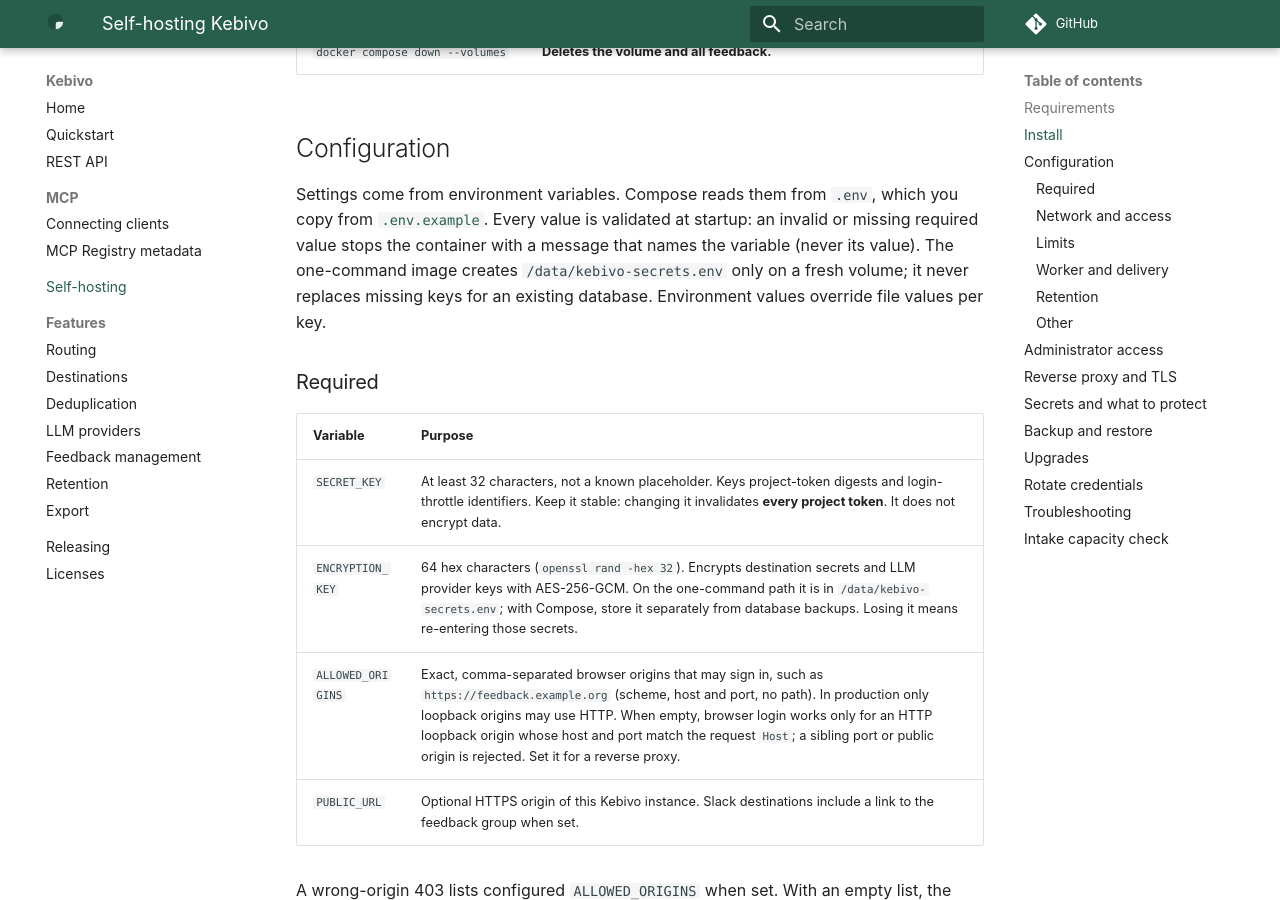
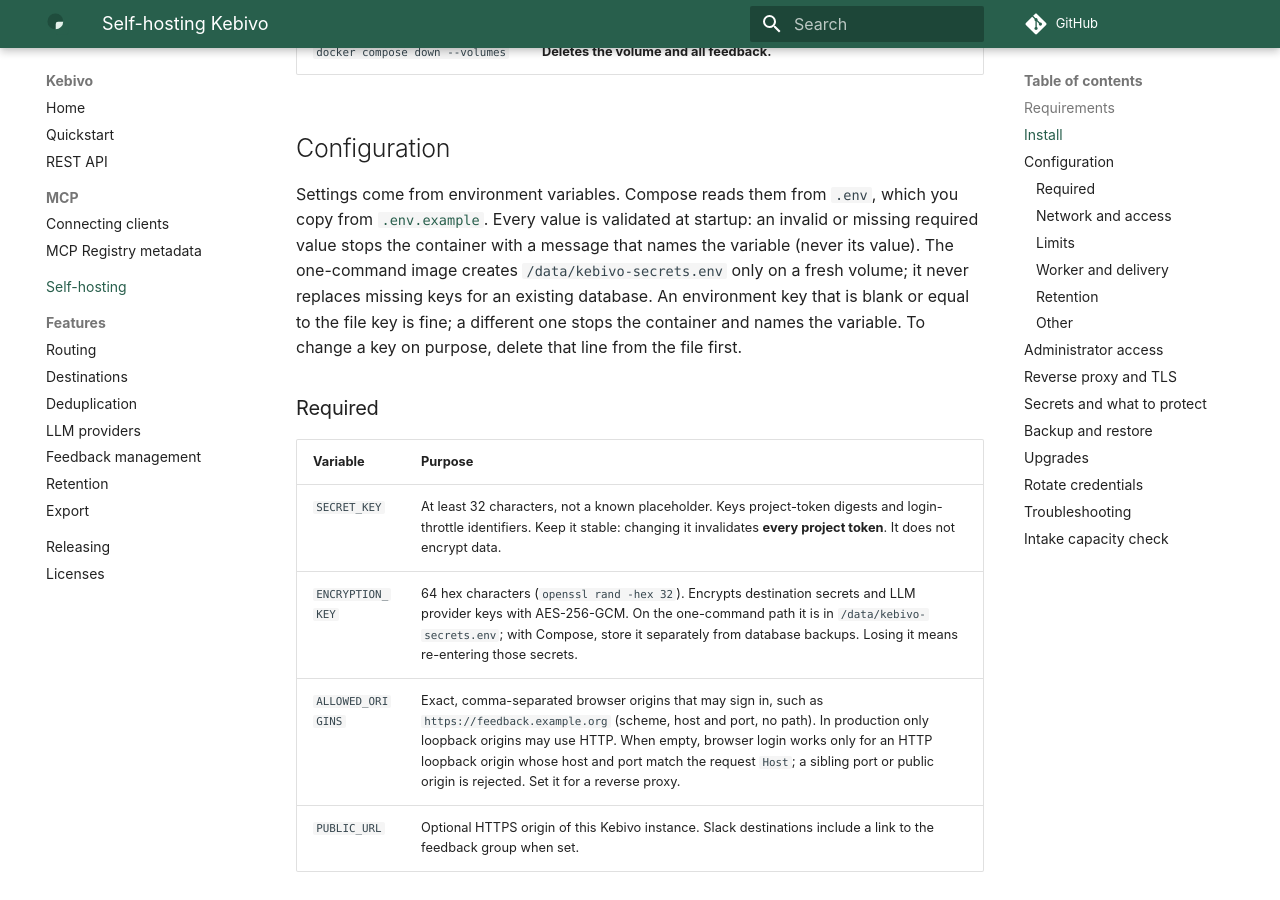
Before and after one commit to OCNAI/kebivo, an MkDocs documentation site: the page built from docs/self-hosting.md, in a window 1280 px wide and 900 px high, scrolled down 1468 px. Built offline with MkDocs 1.6.1 and Material for MkDocs 9.7.7, drawn with Linux system fonts in a browser that asks for light colours.

Commit message:
Say that a differing environment key stops startup
Signed-off-by: OCNAI <155850614+OCNAI@users.noreply.github.com>

```diff
--- a/docs/self-hosting.md
+++ b/docs/self-hosting.md
@@ -42,7 +42,7 @@
 
 ## Configuration
 
-Settings come from environment variables. Compose reads them from `.env`, which you copy from [`.env.example`](../.env.example). Every value is validated at startup: an invalid or missing required value stops the container with a message that names the variable (never its value). The one-command image creates `/data/kebivo-secrets.env` only on a fresh volume; it never replaces missing keys for an existing database. Environment values override file values per key.
+Settings come from environment variables. Compose reads them from `.env`, which you copy from [`.env.example`](../.env.example). Every value is validated at startup: an invalid or missing required value stops the container with a message that names the variable (never its value). The one-command image creates `/data/kebivo-secrets.env` only on a fresh volume; it never replaces missing keys for an existing database. An environment key that is blank or equal to the file key is fine; a different one stops the container and names the variable. To change a key on purpose, delete that line from the file first.
 
 ### Required
 
```
